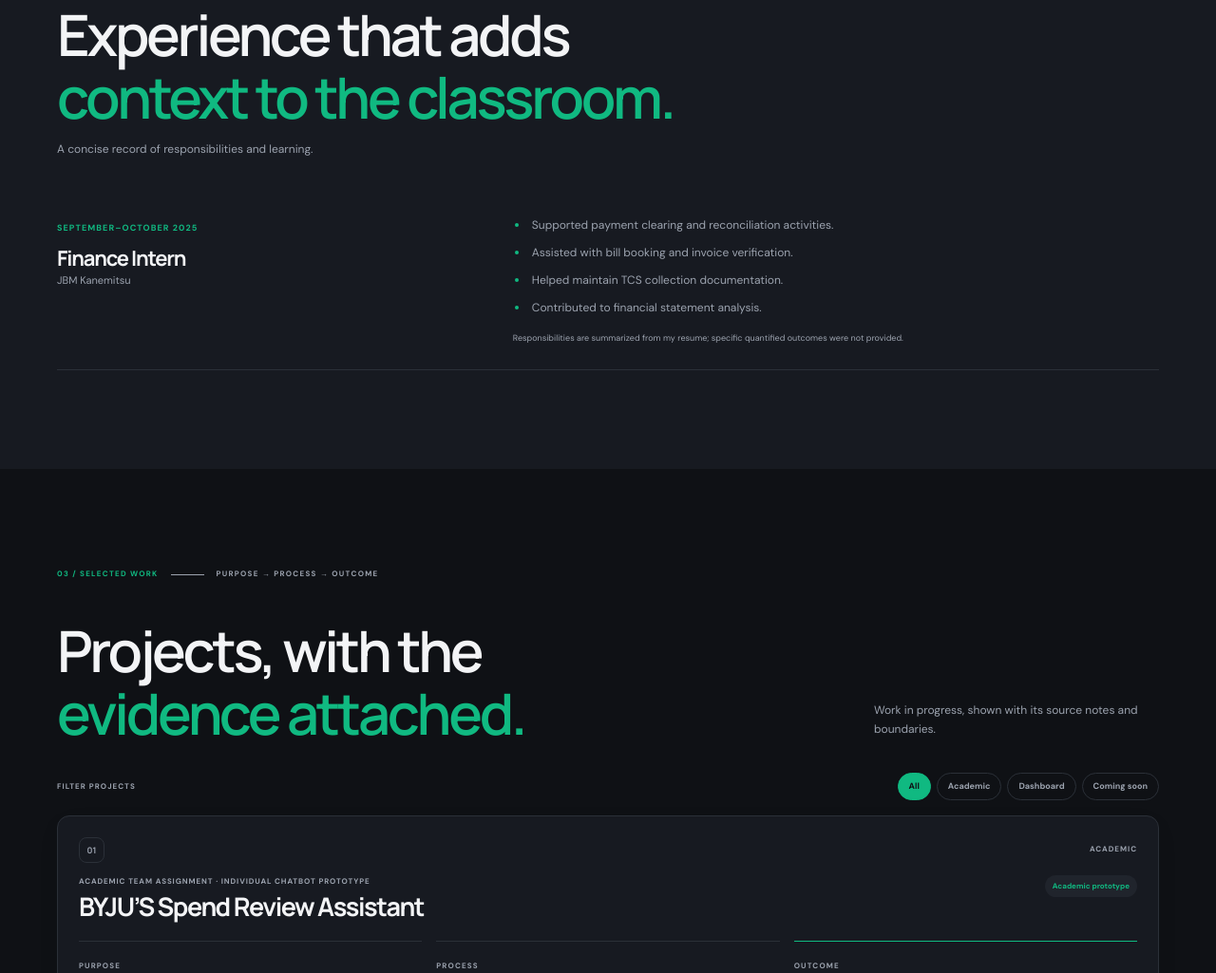
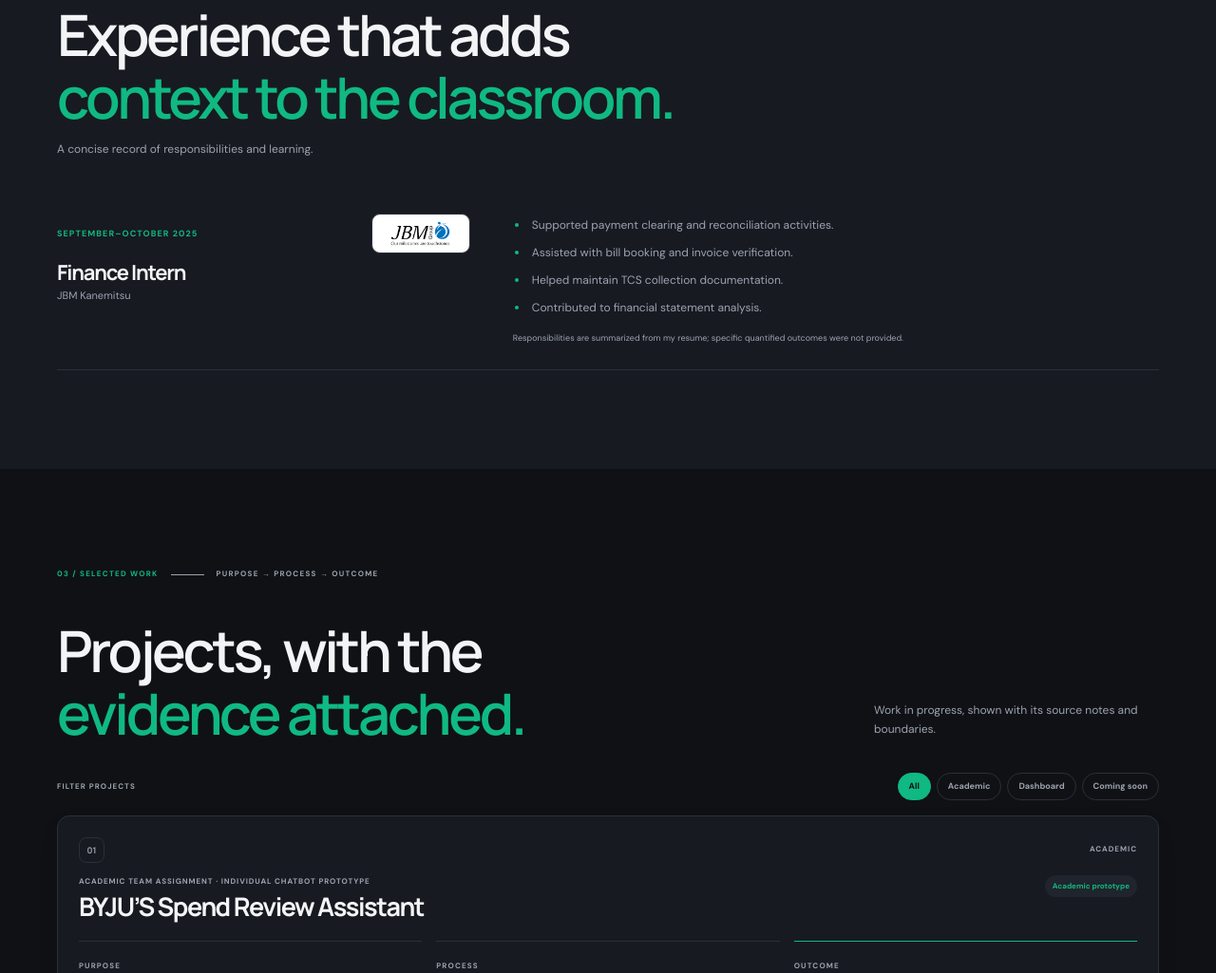
Before and after one commit to purvanshi8287-arch/purvanshi-eportfolio, a plain HTML site: page index.html in a window 1280 px wide. Shown: the part 1500-2525 px from the top of the page at 95% size. Drawn offline with Linux system fonts and the light colour scheme.

Commit message:
Add JBM logo beside internship experience

```diff
--- a/app.js
+++ b/app.js
@@ -46,7 +46,22 @@
     const experience = data.experience;
     const card = make("article", "experience-item reveal");
     const meta = make("div", "experience-meta");
-    meta.append(make("span", "experience-period", experience.period || "Period — To Be Added"));
+    const metaTop = make("div", "experience-meta-top");
+    metaTop.append(make("span", "experience-period", experience.period || "Period — To Be Added"));
+    if (/jbm/i.test(experience.organization || "")) {
+      const logoLink = make("a", "experience-logo");
+      logoLink.href = "https://www.jbmgroup.com/";
+      logoLink.target = "_blank";
+      logoLink.rel = "noopener noreferrer";
+      logoLink.setAttribute("aria-label", "JBM Group official website");
+      const logo = make("img");
+      logo.src = "assets/jbm-group-logo.png";
+      logo.alt = "JBM Group logo";
+      logo.loading = "lazy";
+      logoLink.append(logo);
+      metaTop.append(logoLink);
+    }
+    meta.append(metaTop);
     meta.append(make("h3", "", experience.title || "Role — To Be Added"));
     meta.append(make("p", "", experience.organization || "Organization — To Be Added"));
     const body = make("div", "experience-content");
--- a/index.html
+++ b/index.html
@@ -9,9 +9,9 @@
   <link rel="preconnect" href="https://fonts.googleapis.com">
   <link rel="preconnect" href="https://fonts.gstatic.com" crossorigin>
   <link href="https://fonts.googleapis.com/css2?family=DM+Sans:wght@400;500;600;700&family=Manrope:wght@500;600;700;800&display=swap" rel="stylesheet">
-  <link rel="stylesheet" href="styles.css?v=6">
+  <link rel="stylesheet" href="styles.css?v=7">
   <script src="content.js?v=2" defer></script>
-  <script src="app.js?v=4" defer></script>
+  <script src="app.js?v=5" defer></script>
 </head>
 <body data-theme="dark">
   <a class="skip-link" href="#main">Skip to content</a>
--- a/styles.css
+++ b/styles.css
@@ -111,6 +111,9 @@ body[data-theme="dark"] .experience-section { background: #172522; }
 body[data-theme="dark"] .experience-list { border-color: var(--line); }
 .experience-item { display: grid; grid-template-columns: .78fr 1.22fr; gap: 45px; padding: 26px 0; border-bottom: 1px solid #bfc9bc; }
 body[data-theme="dark"] .experience-item { border-color: var(--line); }
+.experience-meta-top { display: flex; align-items: center; justify-content: space-between; gap: 14px; }
+.experience-logo { display: grid; width: 104px; height: 42px; place-items: center; padding: 7px 9px; overflow: hidden; border: 1px solid var(--line); border-radius: 9px; background: #fff; }
+.experience-logo img { display: block; max-width: 100%; max-height: 26px; object-fit: contain; }
 .experience-period { color: #738a68; font-size: 9px; font-weight: 700; letter-spacing: .12em; text-transform: uppercase; }
 .experience-meta h3 { margin: 8px 0 2px; font-size: 22px; }
 .experience-meta p { margin: 0; color: var(--muted); font-size: 11px; }
```
Also changed, not shown: assets/jbm-group-logo.png (added).
